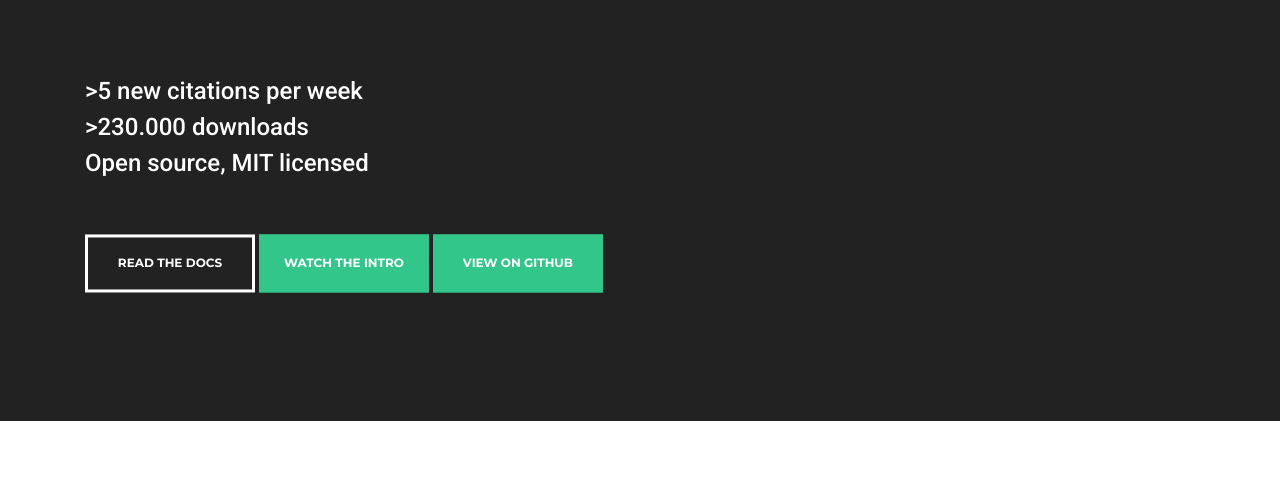
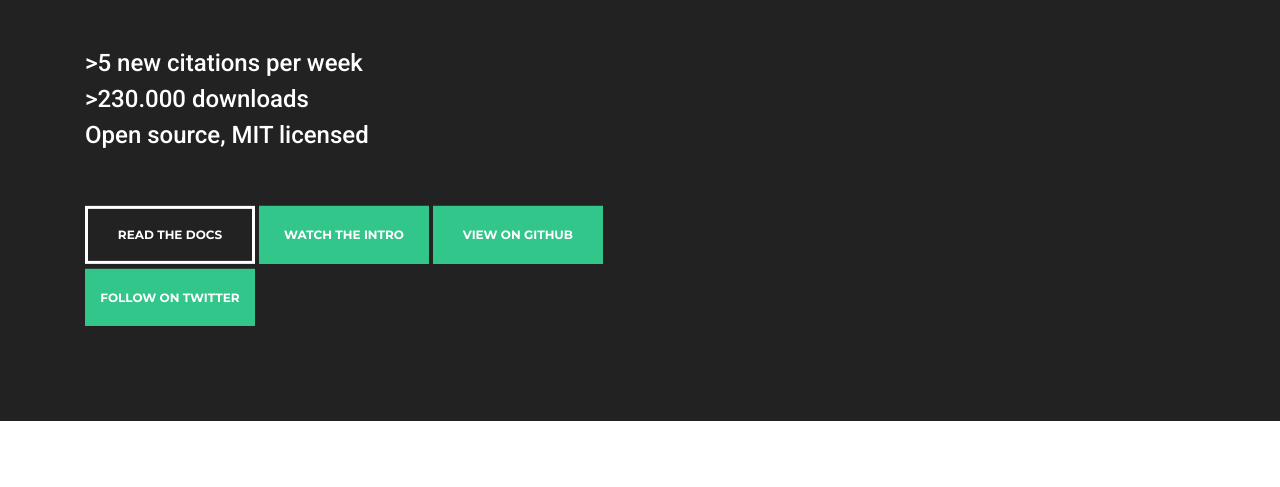
Before and after one commit to snakemake/snakemake.github.io, a plain HTML site: page index.html in a window 1280 px wide. Shown: the part 279-766 px from the top of the page. Drawn offline with nearby package versions, Linux system fonts and the light colour scheme.

Commit message:
add twitter button

```diff
--- a/index.html
+++ b/index.html
@@ -52,11 +52,12 @@
 									</strong> <a href="https://anaconda.org/bioconda/snakemake">&gt;230.000 downloads</a>
                                     <br>Open source, MIT licensed
 									</strong></p>
-									<a class="btn btn-white" href="https://snakemake.readthedocs.io">read the docs</a>
+									<a class="btn btn-white" href="https://snakemake.readthedocs.io">Read the docs</a>
 									<button type="button" class="btn btn-filled" data-toggle="modal" data-target="#modalYT">
-									 watch the intro
+									 Watch the intro
 									</button>
                                     <a class="btn btn-filled" href="https://github.com/snakemake/snakemake">View on Github</a>
+                                    <a class="btn btn-filled" href="https://twitter.com/johanneskoester">Follow on Twitter</a>
 								</div>
 							</div>
 						</div>
```
